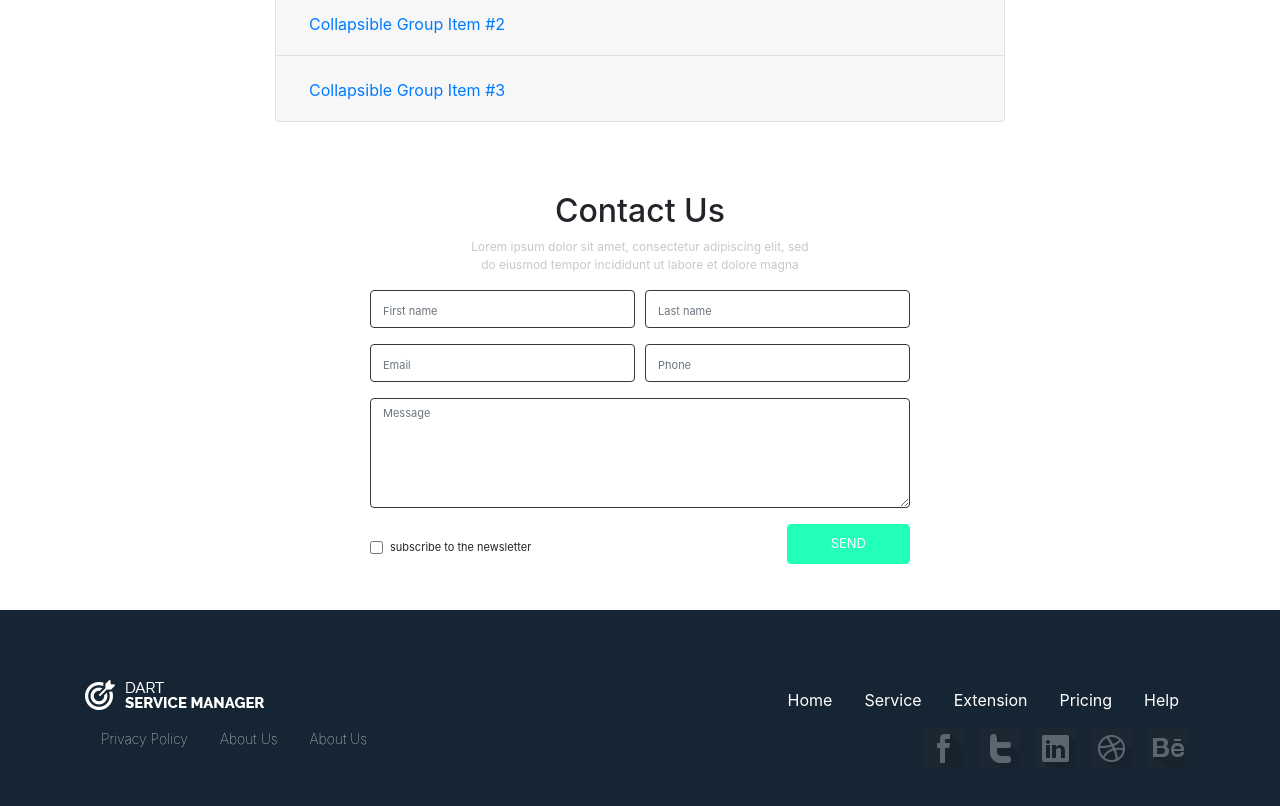
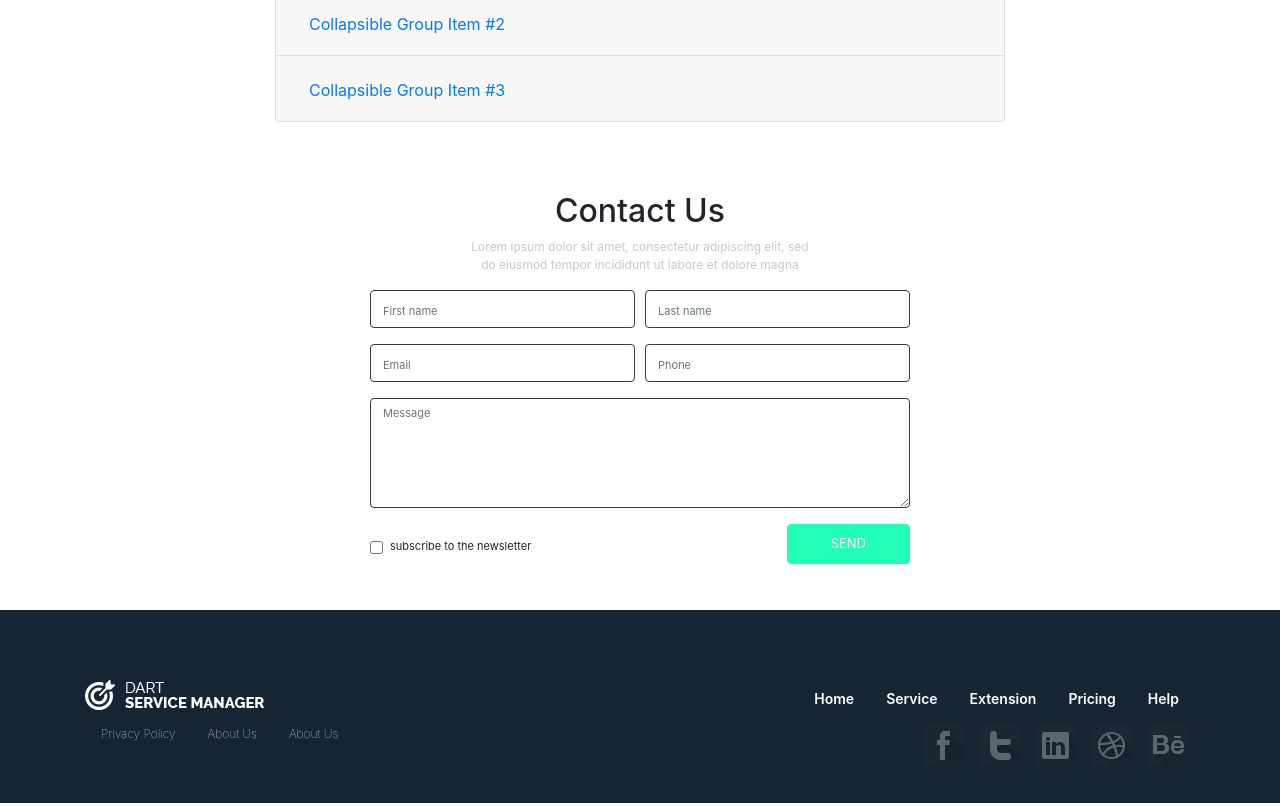
Before and after one commit to SergeySalimov/HomeTask, a website: page home-work-12/index.html in a window 1280 px wide. Shown: the part 1514-2320 px from the top of the page. Drawn offline with Linux system fonts and the light colour scheme.

Commit message:
feat(lesson-12): section 4-th + footer done

```diff
--- a/home-work-12/src/styles.scss
+++ b/home-work-12/src/styles.scss
@@ -112,7 +112,7 @@ header {
     .form-check label {
       font-size: $formFontSize;
       display: block;
-      padding-top: 3px;
+      padding-top: 2px;
     }
     .btn-success {
       text-transform: uppercase;
@@ -133,6 +133,8 @@ footer {
     li {
       a {
         color: $mainFontColor;
+        font-size: 14px;
+        font-weight: 600;
       }
     }
   }
@@ -141,7 +143,7 @@ footer {
       color: $mainFontColor;
       text-transform: capitalize;
       font-weight: 100;
-      font-size: 14px;
+      font-size: 12px;
     }
   }
   .image-link {
```
Also changed, not shown: home-work-12/dist/styles.css.
